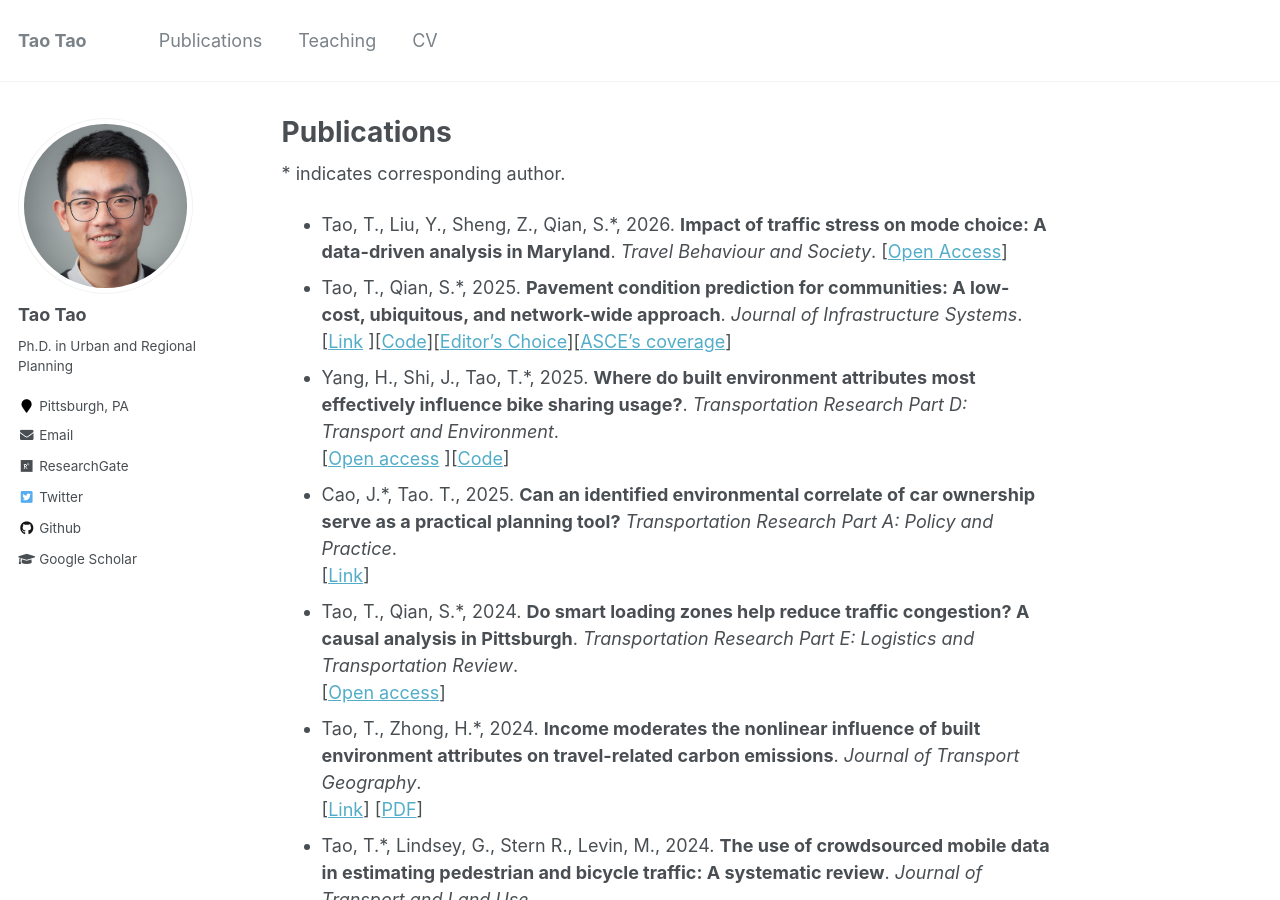
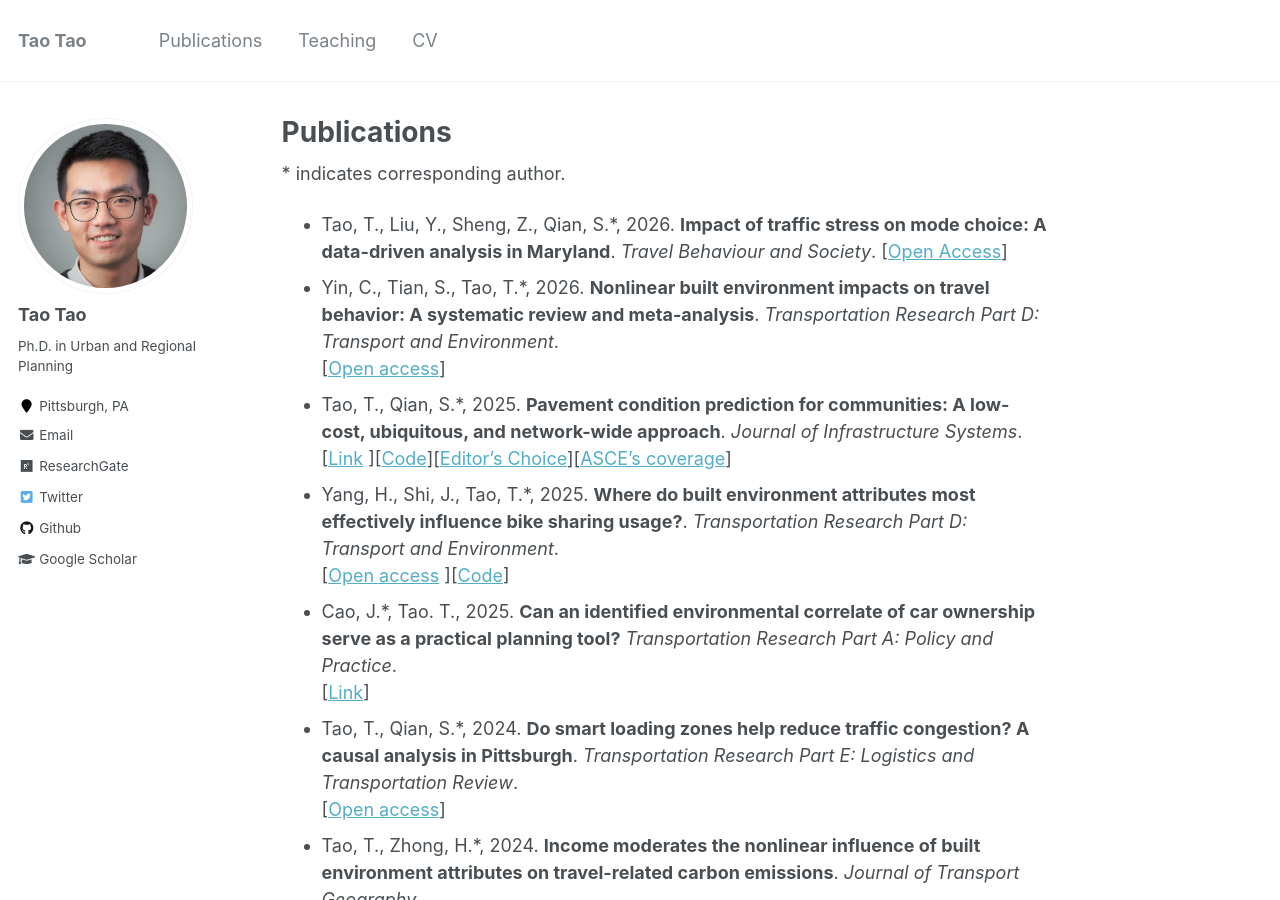
Before and after one commit to vtao1989/blog, a Jekyll site: the page built from _pages/publications.md, in a window 1280 px wide and 900 px high. Built offline with Jekyll 4.4.1, drawn with Linux system fonts in a browser that asks for light colours.

Commit message:
Add Yin, Tian & Tao 2026 meta-analysis to publications
Co-Authored-By: Claude Opus 4.8 (1M context) <noreply@anthropic.com>

```diff
--- a/_pages/publications.md
+++ b/_pages/publications.md
@@ -6,6 +6,8 @@ author_profile: true
 
 \* indicates corresponding author.
 - Tao, T., Liu, Y., Sheng, Z., Qian, S.\*, 2026. **Impact of traffic stress on mode choice: A data-driven analysis in Maryland**. *Travel Behaviour and Society*. [[Open Access](https://doi.org/10.1016/j.tbs.2025.101206){:target='_blank'}]
+- Yin, C., Tian, S., Tao, T.\*, 2026. **Nonlinear built environment impacts on travel behavior: A systematic review and meta-analysis**. *Transportation Research Part D: Transport and Environment*.
+[[Open access](https://doi.org/10.1016/j.trd.2026.105396){:target='_blank'}]
 - Tao, T., Qian, S.\*, 2025. **Pavement condition prediction for communities: A low-cost, ubiquitous, and network-wide approach**. *Journal of Infrastructure Systems*.
 [[Link](https://doi.org/10.1061/JITSE4.ISENG-2378){:target='_blank'} ][[Code](https://github.com/vtao1989/AssetPerformance){:target='_blank'}][[Editor's Choice](https://ascelibrary.org/jitse4/is_editors_choice_collection){:target='_blank'}][[ASCE's coverage](https://www.asce.org/publications-and-news/civil-engineering-source/article/2025/04/01/predict-pavement-conditions-on-a-budget-using-datasets-and-ai){:target='_blank'}]
 - Yang, H., Shi, J., Tao, T.\*, 2025. **Where do built environment attributes most effectively influence bike sharing usage?**. *Transportation Research Part D: Transport and Environment*.
```
